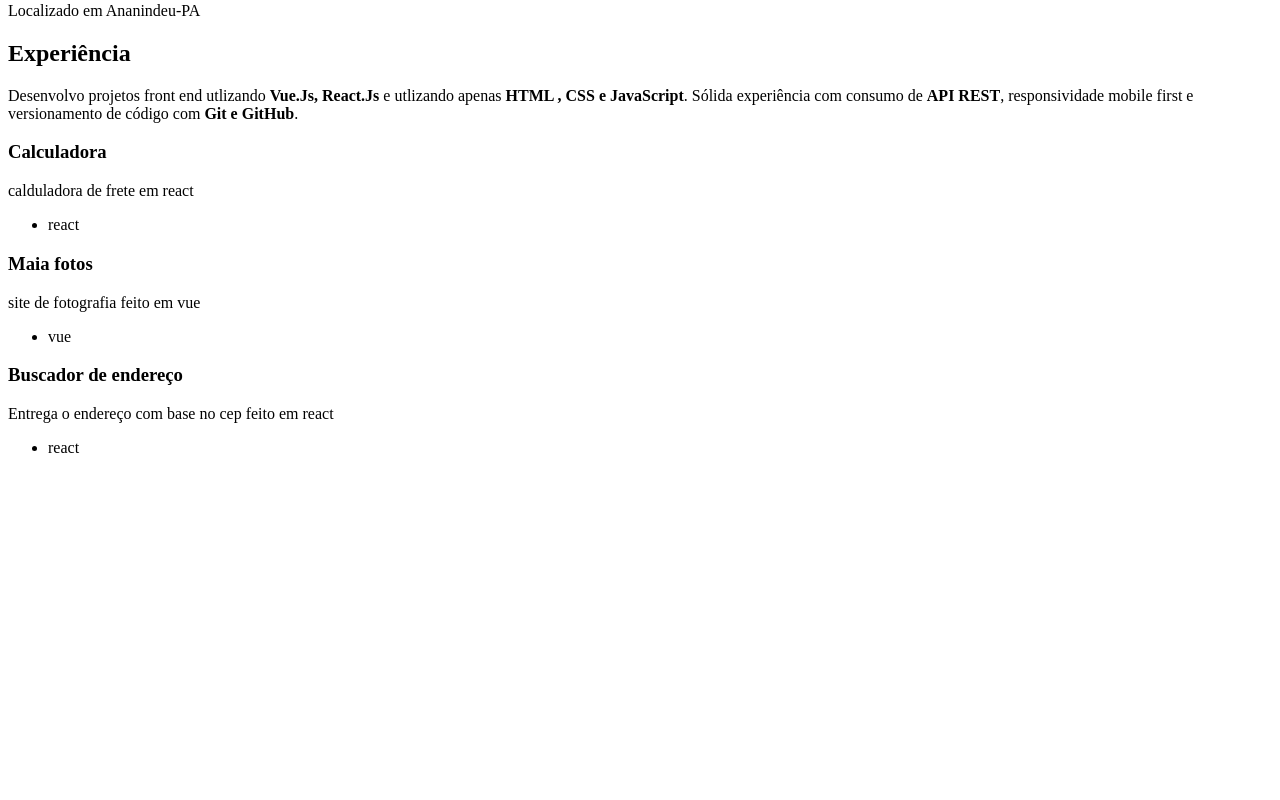
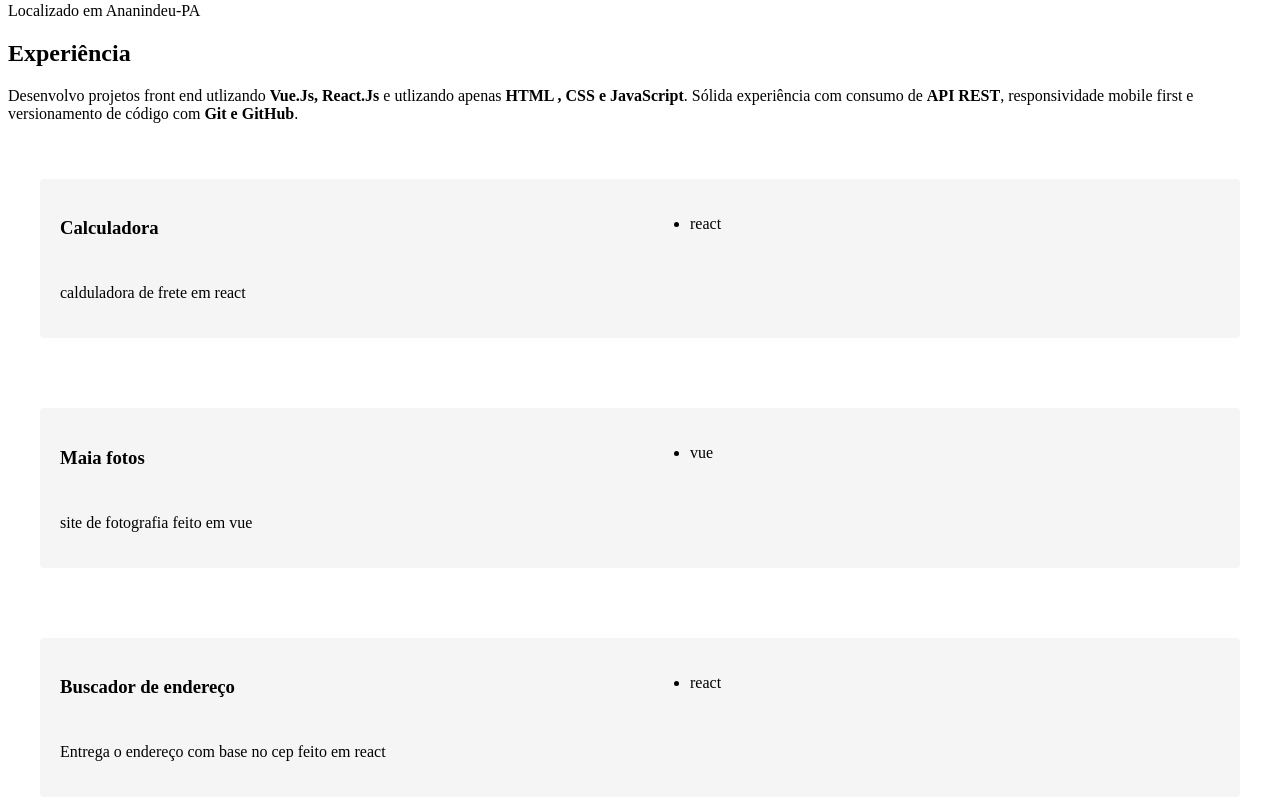
Before and after one commit to elieljuniorm/eliel-dev, a Vue app: page / in a window 1280 px wide. Shown: the part 502-1302 px from the top of the page. Before the commit the page ends 975 px from the top, so only its background shows below. Built offline with nearby package versions, Linux system fonts and the light colour scheme.

Commit message:
base do carde projeto

```diff
--- a/src/components/Experiencia.vue
+++ b/src/components/Experiencia.vue
@@ -1,4 +1,5 @@
 <template>
+
   <div>
     <img src="https://avatars.githubusercontent.com/u/79880373?v=4" alt="Foto de Perfil">
   </div>
@@ -15,9 +16,9 @@
       responsividade mobile first e versionamento de código com <strong>Git e GitHub</strong>.
     </p>
   </section>
-
-  <Projeto />
-
+  <div class="containerProjeto">
+    <Projeto />
+  </div>
 </template>
 
 <script>
@@ -30,5 +31,12 @@ export default {
 </script>
 
 <style scoped>
-
+.containerProjeto {
+  max-width: 1200px;
+  padding: 40px 20px;
+  margin: 0 auto;
+  display: grid;
+  grid-template-columns: 1fr;
+  gap: 50px;
+}
 </style>
--- a/src/components/Header.vue
+++ b/src/components/Header.vue
@@ -1,5 +1,5 @@
 <template>
-    <div>
+    <div class="container">
         <h1>Eliel Maia</h1>
 
         <nav>
--- a/src/components/Projeto.vue
+++ b/src/components/Projeto.vue
@@ -1,13 +1,13 @@
 <template>
-    <div v-for="projeto in projetos" :key="projeto.id">
+    <div v-for="projeto in projetos" :key="projeto.id" class="container">
 
         <h3>{{projeto.nome}}</h3>
-
-        <p>{{projeto.descricao}}</p>
 
         <ul>
             <li>{{projeto.habilidade}}</li>
         </ul>
+
+        <p>{{projeto.descricao}}</p>
 
     </div>
 </template>
@@ -41,5 +41,13 @@ export default {
 </script>
 
 <style scoped>
-
+.container {
+    display: grid;
+    grid-template-columns: 1fr 1fr;
+    gap: 10px 20px;
+    padding: 20px;
+    background: #f5f5f5;
+    margin-bottom: 20px;
+    border-radius: 4px;
+}
 </style>
```
